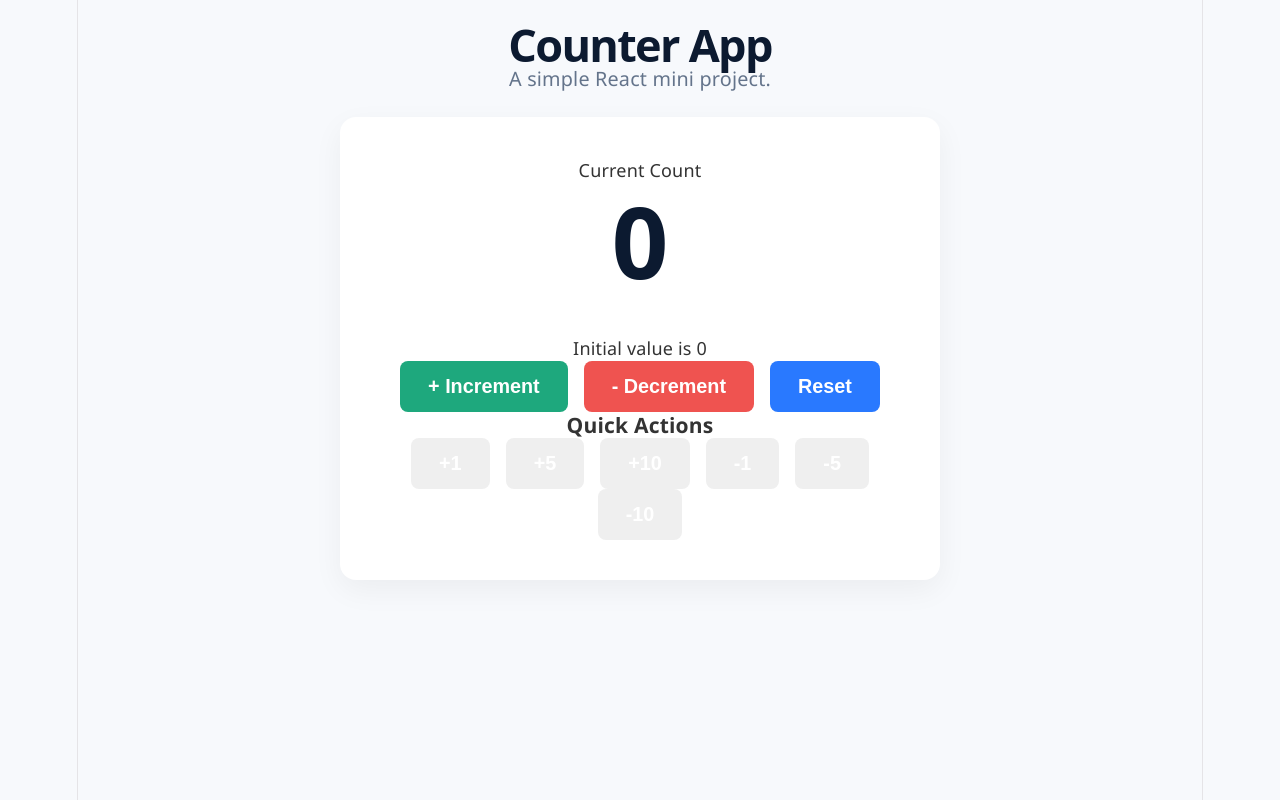
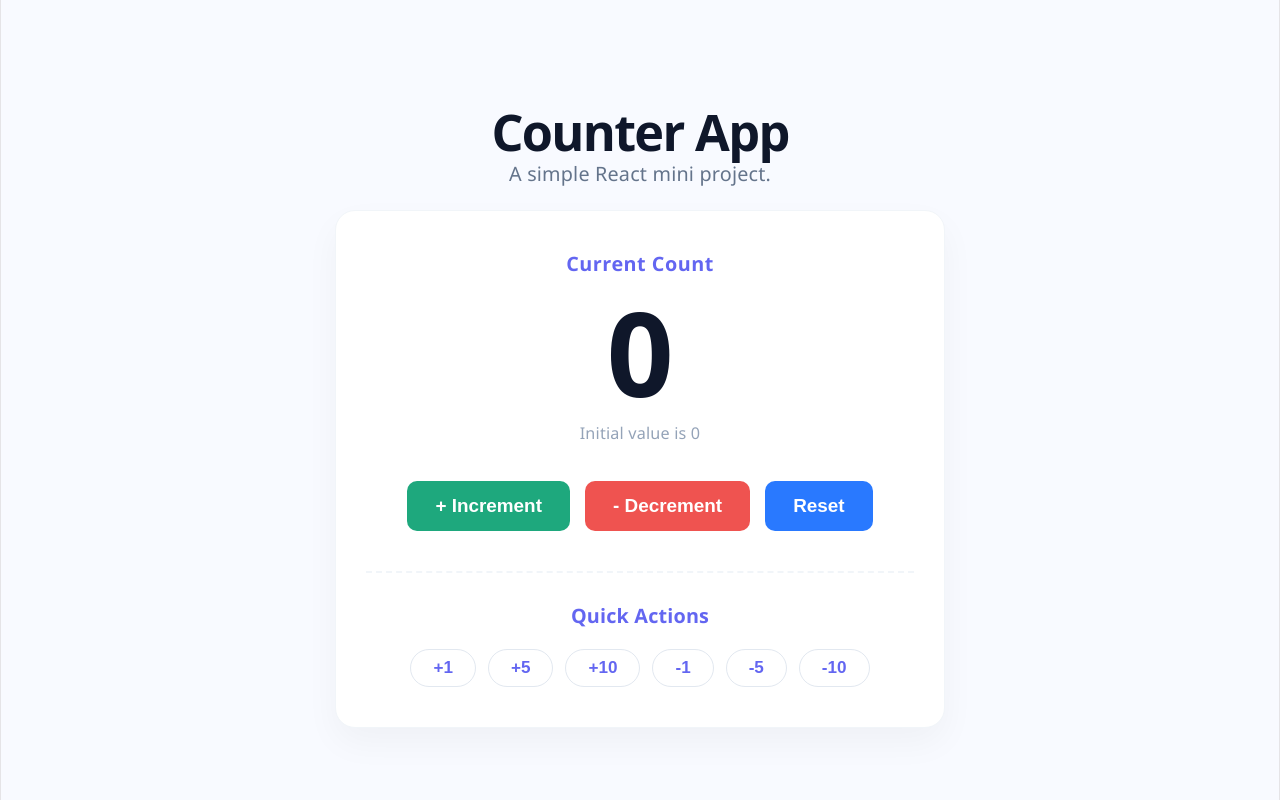
Before and after one commit to FatimaGhafoor/fatimaghafoor-counter-app, a React (Vite) app: page / in a window 1280 px wide. Built offline with nearby package versions, Linux system fonts and the light colour scheme.

Commit message:
refactor and apply styling on quick actions feature

```diff
--- a/src/App.css
+++ b/src/App.css
@@ -4,14 +4,30 @@
   box-sizing: border-box;
 }
 
+#root,
 body {
-  background-color: #f7f9fc;
-  font-family: "Segoe UI", Tahoma, Geneva, Verdana, sans-serif;
+  width: 100vw;
+  min-height: 100vh;
+  display: flex !important;
+  justify-content: center !important;
+  align-items: center !important;
+  background-color: #f8faff;
+  font-family:
+    "Segoe UI",
+    system-ui,
+    -apple-system,
+    sans-serif;
+  color: #1e293b;
+}
+
+.main-container {
+  width: 100%;
+  max-width: 650px;
+  padding: 20px;
   display: flex;
-  justify-content: center;
+  flex-direction: column;
   align-items: center;
-  min-height: 100vh;
-  color: #333333;
+  margin: 0 auto !important;
 }
 
 .app-container {
@@ -20,57 +36,83 @@
 }
 
 .app-container h1 {
-  font-size: 2.5rem;
-  color: #0c1a30;
+  font-size: 2.8rem;
+  color: #0f172a;
   font-weight: 700;
-  margin-bottom: 8px;
+  margin-bottom: 2px;
+  line-height: 1.1;
 }
 
 .app-container p {
   font-size: 1.1rem;
   color: #64748b;
   font-weight: 400;
+  margin-top: 0;
+  line-height: 1.2;
 }
 
 .counter-container {
   background-color: #ffffff;
   width: 100%;
-  max-width: 600px;
-  margin: 0 auto;
-  padding: 40px;
-  border-radius: 16px;
-  box-shadow: 0 10px 30px rgba(0, 0, 0, 0.05);
+  padding: 40px 30px;
+  border-radius: 20px;
+  box-shadow: 0 15px 35px rgba(0, 0, 0, 0.04);
   text-align: center;
+  border: 1px solid #f1f5f9;
+}
+
+.label-text {
+  color: #6366f1;
+  font-weight: 600;
+  font-size: 1.1rem;
+  letter-spacing: 0.5px;
+  display: block;
+  margin-bottom: 15px;
+}
+
+.sub-label-text {
+  color: #94a3b8;
+  font-size: 0.9rem;
+  display: block;
+  margin-top: -15px;
+  margin-bottom: 35px;
 }
 
 .counter-container h2 {
-  font-size: 5.5rem;
-  color: #0c1a30;
+  font-size: 6.5rem;
+  color: #0f172a;
   font-weight: 700;
-  margin-bottom: 35px;
+  line-height: 1;
+  margin-bottom: 25px;
 }
 
-button {
-  font-size: 1.1rem;
+.main-actions {
+  display: flex;
+  justify-content: center;
+  gap: 15px;
+  margin-bottom: 40px;
+  flex-wrap: wrap;
+}
+
+.main-actions button {
+  font-size: 1.05rem;
   font-weight: 600;
   padding: 14px 28px;
-  margin: 0 8px;
   border: none;
-  border-radius: 8px;
+  border-radius: 10px;
   cursor: pointer;
-  transition: all 0.2s ease-in-out;
+  color: #ffffff;
   display: inline-flex;
   align-items: center;
-  justify-content: center;
-  color: #ffffff;
+  transition: all 0.2s cubic-bezier(0.4, 0, 0.2, 1);
 }
 
-button:hover {
+.main-actions button:hover {
   transform: translateY(-2px);
-  box-shadow: 0 5px 15px rgba(0, 0, 0, 0.1);
+  box-shadow: 0 6px 20px rgba(0, 0, 0, 0.1);
 }
 
-button:active {
+.main-actions button:active {
   transform: translateY(0);
 }
 
@@ -79,7 +121,7 @@
 }
 
 .increment:hover {
-  background-color: #178f69;
+  background-color: #168a65;
 }
 
 .decrement {
@@ -87,7 +129,7 @@
 }
 
 .decrement:hover {
-  background-color: #d32f2f;
+  background-color: #da3f3c;
 }
 
 .reset {
@@ -95,5 +137,49 @@
 }
 
 .reset:hover {
-  background-color: #2962ff;
+  background-color: #1a66ff;
 }
+
+.quick-actions {
+  margin-top: 20px;
+  border-top: 2px dashed #f1f5f9;
+  padding-top: 30px;
+}
+
+.quick-actions h3 {
+  font-size: 1.1rem;
+  color: #6366f1;
+  margin-bottom: 20px;
+  font-weight: 600;
+}
+
+.quick-actions-grid {
+  display: flex;
+  justify-content: center;
+  gap: 12px;
+  flex-wrap: wrap;
+}
+
+.quick-btn {
+  background-color: #ffffff;
+  color: #6366f1;
+  border: 1px solid #e2e8f0;
+  border-radius: 30px;
+  padding: 8px 22px;
+  font-size: 0.95rem;
+  font-weight: 600;
+  cursor: pointer;
+  transition: all 0.2s ease;
+}
+
+.quick-btn:hover {
+  background-color: #f5f3ff;
+  border-color: #6366f1;
+  color: #4f46e5;
+  transform: translateY(-2px);
+  box-shadow: 0 4px 12px rgba(99, 102, 241, 0.12);
+}
+
+.quick-btn:active {
+  transform: translateY(0);
+}
```
